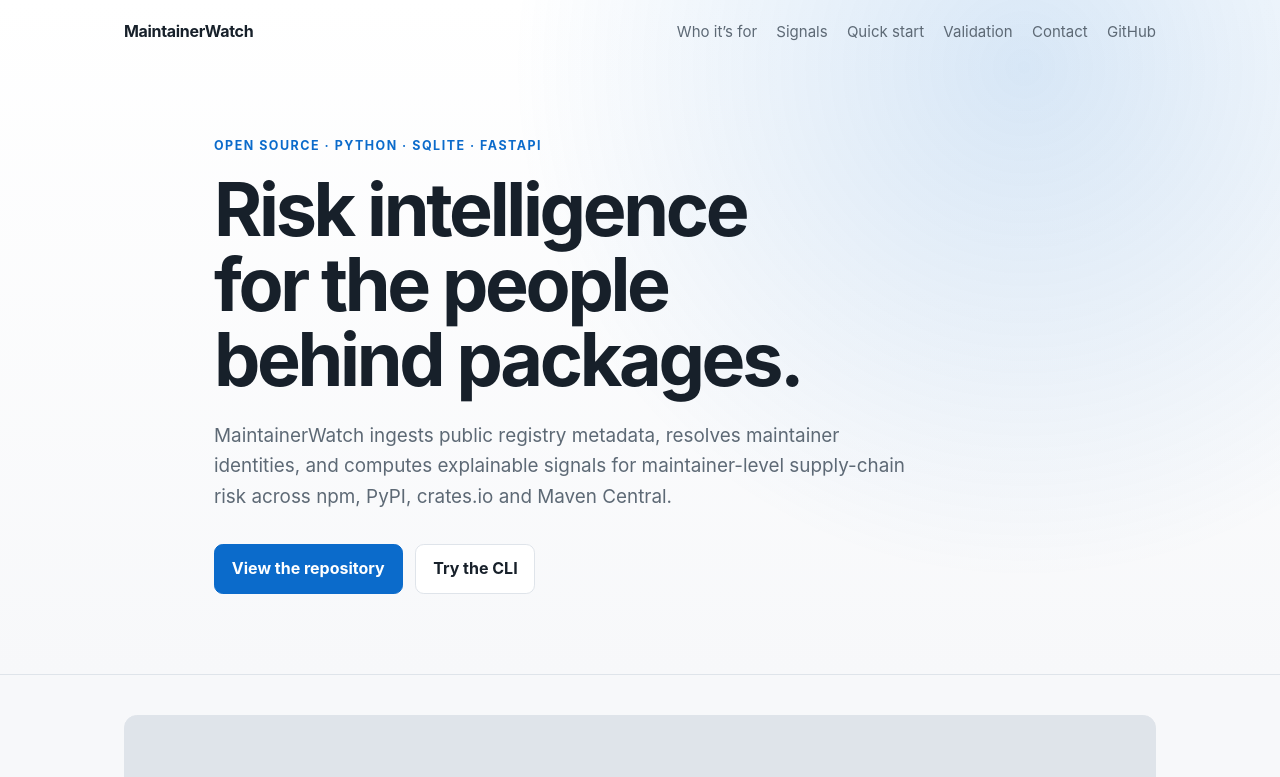
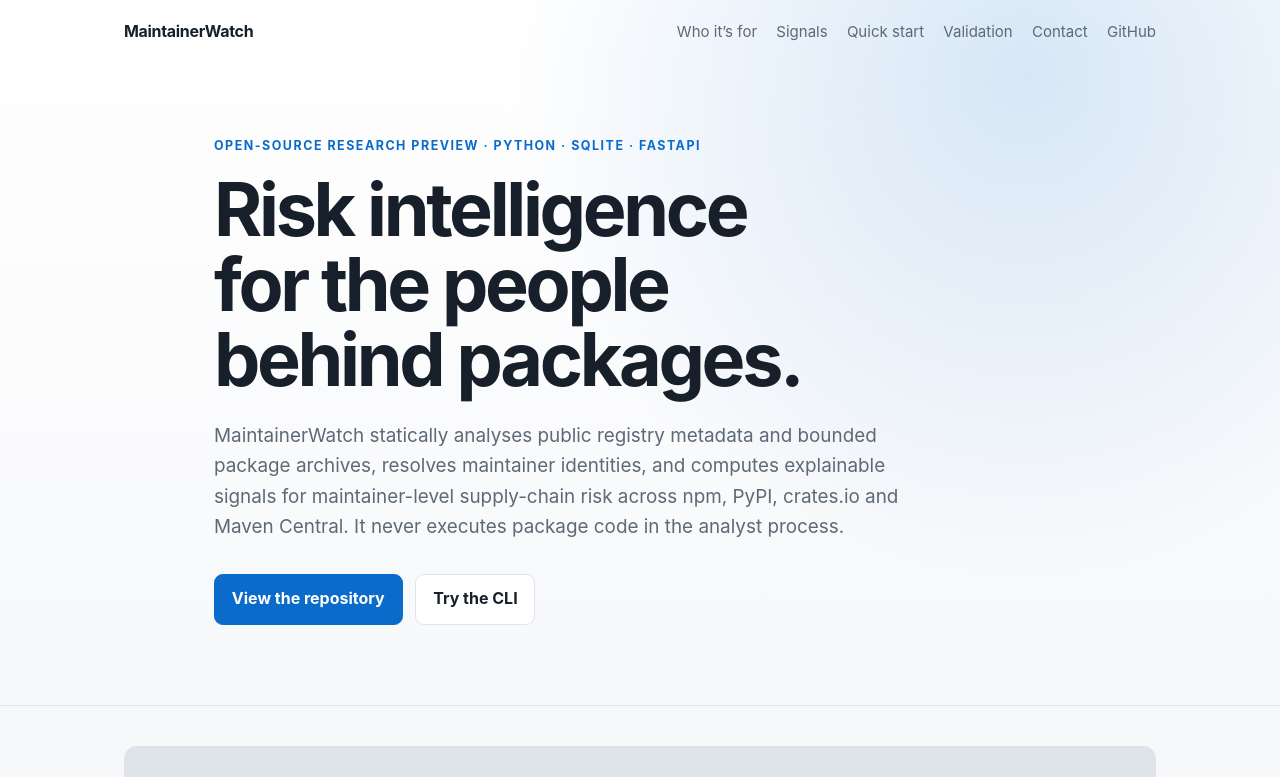
Before and after one commit to ovidiurg/maintainerwatch, a plain HTML site: page site/index.html in a window 1280 px wide. Shown: the top 777 px of the page. Drawn offline with Linux system fonts and the light colour scheme.

Commit message:
Clarify research scope and raise default ingest target

```diff
--- a/site/index.html
+++ b/site/index.html
@@ -3,7 +3,7 @@
 <head>
   <meta charset="utf-8">
   <meta name="viewport" content="width=device-width, initial-scale=1">
-  <meta name="description" content="MaintainerWatch — open, cross-ecosystem maintainer-level supply-chain risk intelligence.">
+  <meta name="description" content="MaintainerWatch — open-source research preview for static, metadata-driven maintainer-level supply-chain risk intelligence.">
   <title>MaintainerWatch — maintainer-level supply-chain risk intelligence</title>
   <link rel="stylesheet" href="style.css">
 </head>
@@ -21,12 +21,13 @@
     </div>
   </nav>
   <div class="hero-copy">
-    <p class="eyebrow">Open source · Python · SQLite · FastAPI</p>
+    <p class="eyebrow">Open-source research preview · Python · SQLite · FastAPI</p>
     <h1>Risk intelligence for the people behind packages.</h1>
     <p class="lede">
-      MaintainerWatch ingests public registry metadata, resolves maintainer
-      identities, and computes explainable signals for maintainer-level
-      supply-chain risk across npm, PyPI, crates.io and Maven Central.
+      MaintainerWatch statically analyses public registry metadata and bounded
+      package archives, resolves maintainer identities, and computes explainable
+      signals for maintainer-level supply-chain risk across npm, PyPI, crates.io
+      and Maven Central. It never executes package code in the analyst process.
     </p>
     <div class="cta">
       <a class="button primary" href="https://github.com/ovidiurg/maintainerwatch">View the repository</a>
@@ -136,7 +137,7 @@ python -m venv .venv
 pip install .
 
 # One command: ingest → enrich → score → export → HTML report → CI index
-mw main --top 200 --no-github</code></pre>
+mw main --top 5000 --no-github</code></pre>
     <p>
       Minimal/offline run:
       <code>mw main --top 50 --no-github --no-enrich --no-export</code>.
```
Also changed, not shown: 8 other files.
